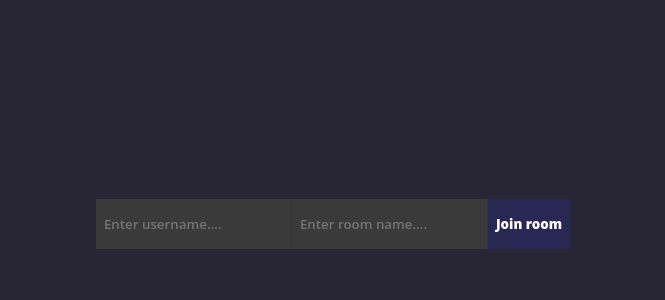
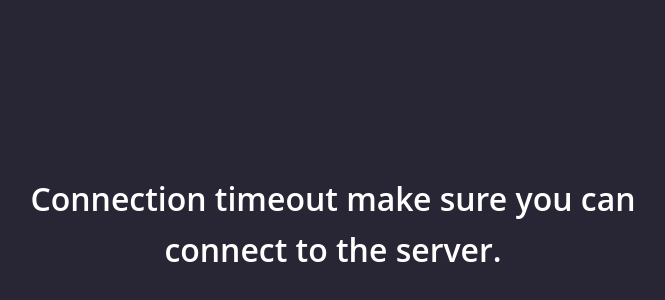
Before and after one commit to Youssef25331/chatting-app, a React (Create React App) app in the folder client/: page / in a window 1280 px wide. Shown: the part 176-476 px from the top of the page, without its empty margins (307-972 px from the left). Built offline with nearby package versions, Linux system fonts and the light colour scheme; no server answers.

Commit message:
added message on connection error

```diff
--- a/client/src/App.css
+++ b/client/src/App.css
@@ -4,6 +4,7 @@
   --button-purple-hover: #100f20;
   --grey: #3a3a3a;
   --black: #181617;
+  --danger: #f90101;
 }
 *,
 *::before,
@@ -47,7 +48,15 @@ button:hover {
 h1 {
   color: white;
 }
+.connection-message {
+  position: absolute;
+  top: 50%;
+  left: 50%;
+  transform: translate(-50%, -50%);
+  text-align:center;
+}
 .hidden {
+
   display: none !important;
 }
 .input-fields {
@@ -74,7 +83,7 @@ h1 {
   position: fixed;
   background-color: var(--black);
   width: 100%;
-  height: 10vh;
+  height: fit-content;
   justify-content: space-between;
   align-items: center;
 }
@@ -97,16 +106,28 @@ h1 {
   margin-left: 16px;
 }
 #leave-button {
+  height: 56px;
+  transition: 300ms;
   background-color: var(--black);
+  &:hover {
+    background-color: var(--danger);
+  }
 }
+
 .message-container {
   display: flex;
   flex-direction: column;
   margin-left: 8px;
+  margin-bottom: 16px;
 }
+
+.message-sender {
+  color: white;
+}
+
 .message {
   box-sizing: border-box;
-  margin: 8px 24px;
+  margin: 4px 16px;
   padding: 8px 16px;
   border-radius: 24px;
   width: fit-content;
@@ -120,6 +141,3 @@ h1 {
 #sender-message {
   background-color: green;
 }
-.message-sender {
-  color: white;
-}
--- a/client/src/App.jsx
+++ b/client/src/App.jsx
@@ -6,7 +6,17 @@ import "./App.css";
 const socket = io.connect("http://localhost:8081");
 
 function App() {
+  const [isConnected, setIsConnected] = useState(false)
+  const [connectionTimeout, setConnectionTimeout] = useState(false)
 
+  useEffect(() => {
+    socket.on('connect', () => {
+      setIsConnected(true);
+    })
+    socket.on('connect_error', () => {
+      setConnectionTimeout(true)
+    })
+  }, [])
   const [usernameInput, setUsernameInput] = useState("");
   const [roomInput, setRoomInput] = useState("");
 
@@ -31,11 +41,19 @@ function App() {
   }
   return (
     <div className="App">
-      <div className={inRoom ? "input-fields hidden" : "input-fields"}>
-        <input placeholder="Enter username...." onChange={handleUserInput} value={usernameInput} />
-        <input placeholder="Enter room name...." onChange={handleRoomInput} value={roomInput} />
-        <button type="submit" onClick={handleJoin}>Join room</button>
-      </div> <Room socket={socket} setRoom={setRoom} inRoom={inRoom} setInRoom={setInRoom}roomName={room} username={username} />
+      {
+
+        isConnected ? (
+          <>
+            <div className={inRoom ? "input-fields hidden" : "input-fields"}>
+              <input placeholder="Enter username...." onChange={handleUserInput} value={usernameInput} />
+              <input placeholder="Enter room name...." onChange={handleRoomInput} value={roomInput} />
+              <button type="submit" onClick={handleJoin}>Join room</button>
+            </div> <Room socket={socket} setRoom={setRoom} inRoom={inRoom} setInRoom={setInRoom} roomName={room} username={username} />
+          </>
+        ) : connectionTimeout ? <h1 className="connection-message">Connection timeout make sure you can connect to the server.</h1> : <h1 className="connection-message">Attempting to connect to the server...</h1>
+
+      }
     </div>
   );
 }
--- a/client/src/Room.jsx
+++ b/client/src/Room.jsx
@@ -14,10 +14,15 @@ function Room({ socket, setRoom, roomName, inRoom, setInRoom, username }) {
     });
   };
 
+
+  useEffect(() => {
+    scrollToBottom()
+  }, [messageInput])
+
   function sendMessage(event, data, sender) {
     event.preventDefault();
 
-    if (data&&data.trimEnd()!='') {
+    if (data && data.trimEnd() != '') {
       const newMessage = { data: data.trimEnd(), sender: sender }
       setMessages(m => [...m, newMessage])
       socket.emit('send_message', newMessage)
@@ -30,10 +35,6 @@ function Room({ socket, setRoom, roomName, inRoom, setInRoom, username }) {
       setMessages(m => [...m, message])
     })
   }, [socket])
-
-  useEffect(() => {
-    scrollToBottom()
-  }, [messages])
 
   function leaveRoom() {
     socket.emit('leave_room', roomName)
```
